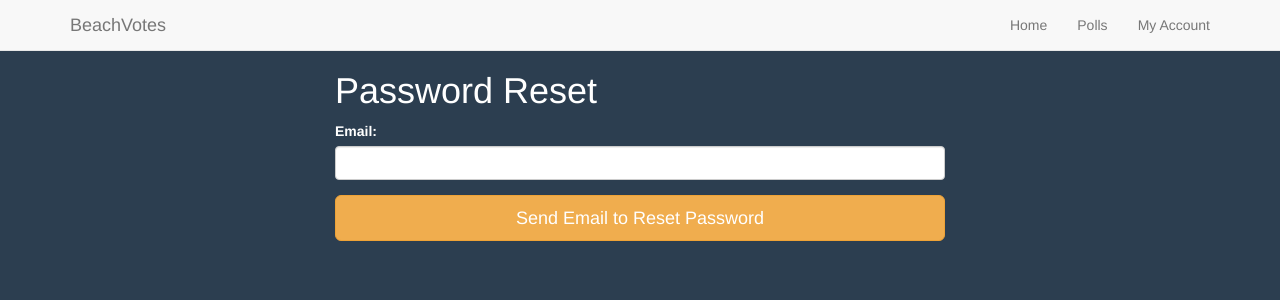
After one commit to stevenGarciaDev/BeachVotes, a Django app: page /poll/reset_password in a window 1280 px wide. The commit adds this page. Shown: the top 300 px of the page. Run offline with Django 3.2, Linux system fonts and the light colour scheme; some libraries are stand-ins or nearby versions.

Commit message:
Basic UI fixes on sign up and login pages as well as reset password page made

```diff
--- a/beach_votes_project/poll/urls.py
+++ b/beach_votes_project/poll/urls.py
@@ -11,5 +11,6 @@ urlpatterns = [
     url(r'^view_poll', views.view_poll, name='view_poll'),
     url(r'^login', views.login, name='login'),
     url(r'^sign_up', views.sign_up, name='sign_up'),
-    url(r'^restricted', views.restricted, name = 'restricted')
+    url(r'^restricted', views.restricted, name = 'restricted'),
+    url(r'^reset_password', views.reset_password, name = 'reset_password')
 ] + static(settings.MEDIA_URL, document_root = settings.MEDIA_ROOT)
--- a/beach_votes_project/poll/views.py
+++ b/beach_votes_project/poll/views.py
@@ -4,7 +4,6 @@ from poll.models import *
 from poll.forms import *
 from django.contrib.auth.decorators import login_required
 from django.contrib.auth import authenticate, login
-from django.core.urlresolvers import reverse
 
 @login_required
 def restricted(request):
@@ -70,33 +69,5 @@ def sign_up(request):
             'profile_form': profile_form,
             'registered': registered})
 
-
-    # registered = False
-    #
-    # if request.method == 'POST':
-    #     user_form = UserForm(data = request.POST)
-    #     user_profile_form = UserProfileForm(data = request.POST)
-    #
-    #     if user_form.is_valid() and user_profile_form.is_valid():
-    #         user = user_form.save()
-    #         # this hashes the password, encrypting it
-    #         user.set_password(user.password)
-    #         user.save()
-    #
-    #         user_profile = user_profile_form.save(commit = False)
-    #         # here we link the models together as to form the
-    #         # Foreign Key relationship between User and UserProfile
-    #         user_profile.user = user
-    #
-    #         registered = True
-    #
-    # # in case of GET request
-    # else:
-    #     user_form = UserForm()
-    #     user_profile_form = UserProfileForm()
-    #
-    # return render(request, 'poll/sign_up.html',
-    #     context = {
-    #         'user_form': user_form,
-    #         'user_profile_form': user_profile_form,
-    #         'registered': registered})
+def reset_password(request):
+    return render(request, 'poll/reset_password.html', {})
--- a/beach_votes_project/static/stylesheets/base.css
+++ b/beach_votes_project/static/stylesheets/base.css
@@ -23,6 +23,7 @@ input {
   color: black;
 }
 
+
 /* -----------------
  Specific Styles for index.html page
 ------------------ */
@@ -45,4 +46,4 @@ input {
     width: 100%;
     height: 700px;
   }
-} */
+}
--- a/beach_votes_project/templates/poll/base.html
+++ b/beach_votes_project/templates/poll/base.html
@@ -36,7 +36,7 @@
           <span class="icon-bar"></span>
           <span class="icon-bar"></span>
         </button>
-        <a class="navbar-brand nav-text" href="#">BeachVotes</a>
+        <a class="navbar-brand nav-text" href="{% url 'index' %}">BeachVotes</a>
       </div>
       <div class="collapse navbar-collapse" id="nav-collapse">
         <ul class="nav navbar-nav navbar-right">
--- /dev/null
+++ b/beach_votes_project/templates/poll/reset_password.html
@@ -0,0 +1,20 @@
+{% extends 'poll/base.html' %}
+{% load staticfiles %}
+
+{% block body_block %}
+    <div class="container col-md-6 col-md-offset-3">
+      <h1>Password Reset</h1>
+
+      <form method="post" action="{% url 'reset_password' %}">
+
+        <div class="form-group">
+          <label for="email" class="control-label">Email:</label>
+          <input type="text" class="form-control" name="username" id="email">
+        </div>
+
+        <button class="btn btn-lg btn-warning btn-block"
+          name="submit">Send Email to Reset Password</button>
+
+      </form>
+    </div>
+{% endblock %}
```
Also changed, not shown: beach_votes_project/templates/poll/login.html (+5 -2 lines), beach_votes_project/templates/poll/my_profile.html (+14 -1 lines), beach_votes_project/templates/poll/sign_up.html (+1 -8 lines), 3 other files.
